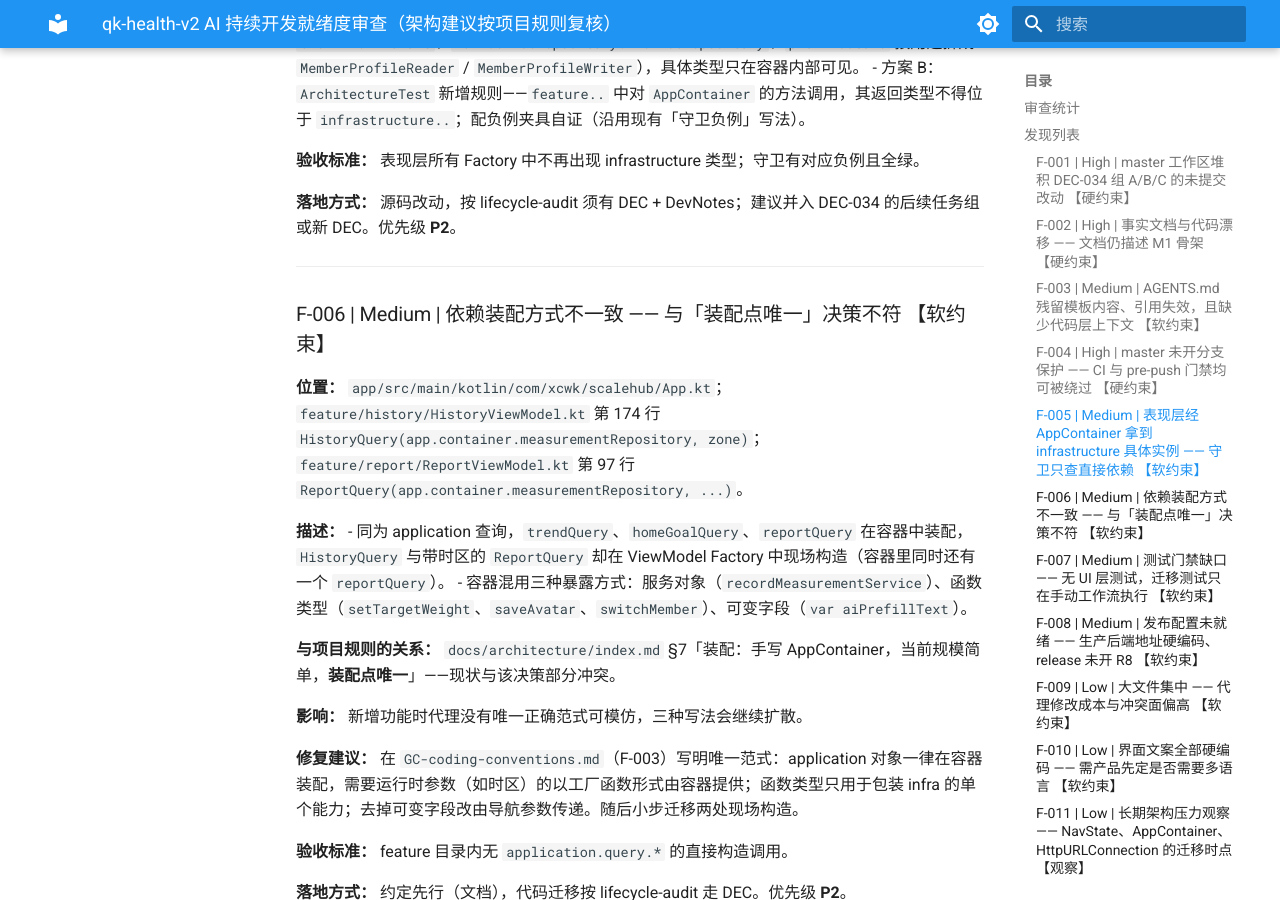
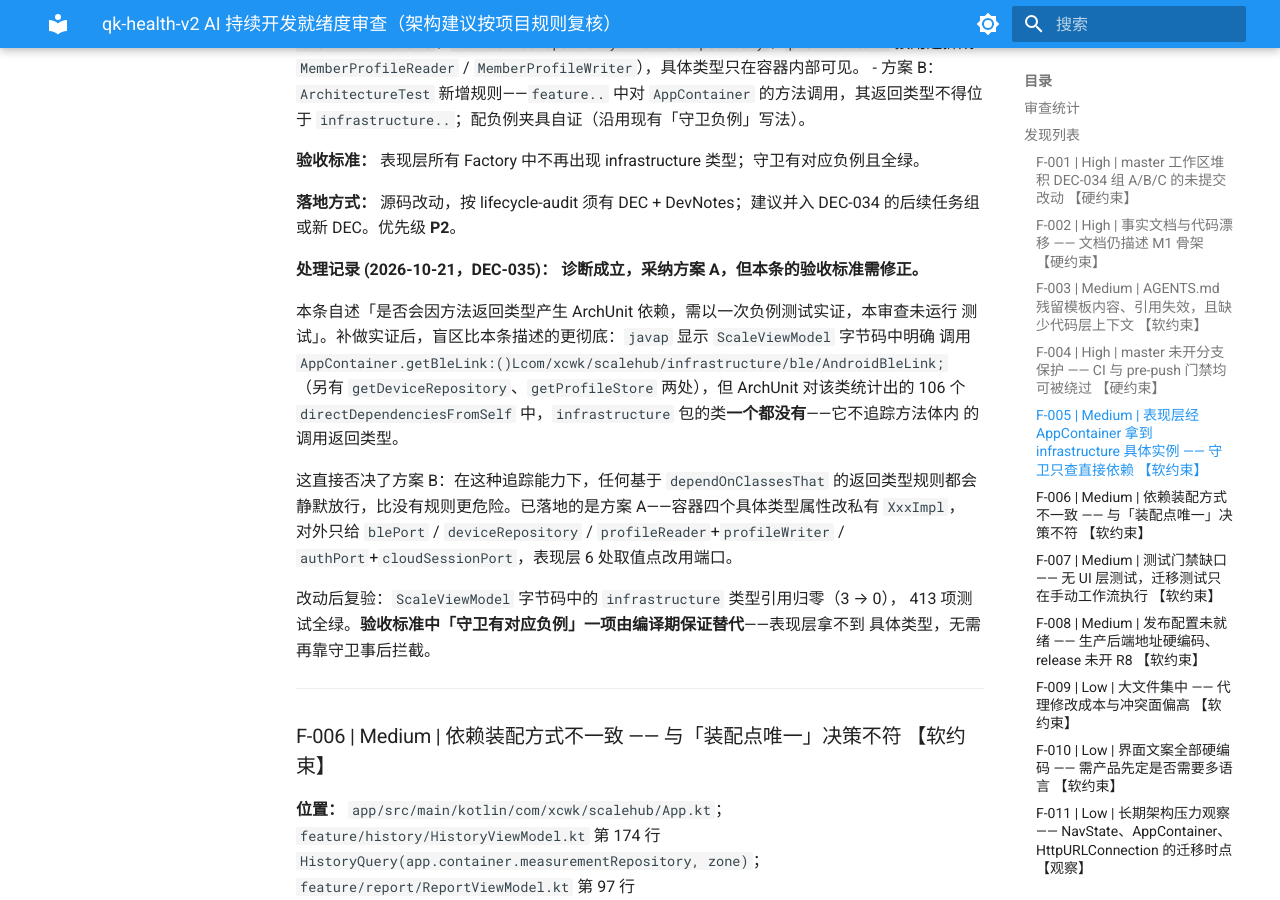
Before and after one commit to zerophix/lightweigh, an MkDocs documentation site: the page built from docs/ai/reviews/20261020_ai-dev-readiness/grokbot__20261020_211733.md, in a window 1280 px wide and 900 px high, scrolled down 5581 px. Built offline with MkDocs 1.6.1 and Material for MkDocs 9.7.7, drawn with Linux system fonts in a browser that asks for light colours.

Commit message:
refactor(app): expose only ports from the app container
Review F-005 said the presentation layer reaches infrastructure
concrete types through the container while the guard stays green, and
that whether ArchUnit sees such a dependency needs a negative test to
confirm. The review never ran that test. It does not, and by a wider
margin than the finding described.

javap on ScaleViewModel shows the bytecode calling
getBleLink:()AndroidBleLink, getDeviceRepository and getProfileStore.
ArchUnit, asked for that class's direct dependencies, returns 106
entries and not one of them lives in infrastructure. It does not track
the return type of a call made inside a method body.

That rules out the second option the finding offered. A rule written
against dependOnClassesThat would sit over the same blind spot and
pass everything, which is worse than having no rule: its presence
would read as coverage.

So the container now keeps its concrete instances private and hands
out only ports: blePort, deviceRepository, profileReader and
profileWriter over one ProfileStore, authPort and cloudSessionPort
over one SessionStore. The four feature factories that fetched
concrete types take the port instead. All of them already declared
port-typed constructor parameters, so only the container moved.

Recheck after the change: infrastructure types referenced by
ScaleViewModel went from three to zero, 413 tests green. The part of
this finding's acceptance criteria that asked for a negative fixture
is now met by the compiler instead.

```diff
--- a/docs/ai/reviews/20261020_ai-dev-readiness/grokbot__20261020_211733.md
+++ b/docs/ai/reviews/20261020_ai-dev-readiness/grokbot__20261020_211733.md
@@ -172,6 +172,24 @@ summary: 面向 AI 持续开发的就绪度审查。先给出架构改进建议
 
 **落地方式：** 源码改动，按 lifecycle-audit 须有 DEC + DevNotes；建议并入 DEC-034 的后续任务组或新 DEC。优先级 **P2**。
 
+**处理记录 (2026-10-21，DEC-035)：**  **诊断成立，采纳方案 A，但本条的验收标准需修正。**
+
+本条自述「是否会因方法返回类型产生 ArchUnit 依赖，需以一次负例测试实证，本审查未运行
+测试」。补做实证后，盲区比本条描述的更彻底：`javap` 显示 `ScaleViewModel` 字节码中明确
+调用 `AppContainer.getBleLink:()Lcom/xcwk/scalehub/infrastructure/ble/AndroidBleLink;`
+（另有 `getDeviceRepository`、`getProfileStore` 两处），但 ArchUnit 对该类统计出的 106 个
+`directDependenciesFromSelf` 中，`infrastructure` 包的类**一个都没有**——它不追踪方法体内
+的调用返回类型。
+
+这直接否决了方案 B：在这种追踪能力下，任何基于 `dependOnClassesThat` 的返回类型规则都会
+静默放行，比没有规则更危险。已落地的是方案 A——容器四个具体类型属性改私有 `XxxImpl`，
+对外只给 `blePort` / `deviceRepository` / `profileReader`+`profileWriter` /
+`authPort`+`cloudSessionPort`，表现层 6 处取值点改用端口。
+
+改动后复验：`ScaleViewModel` 字节码中的 `infrastructure` 类型引用归零（3 → 0），
+413 项测试全绿。**验收标准中「守卫有对应负例」一项由编译期保证替代**——表现层拿不到
+具体类型，无需再靠守卫事后拦截。
+
 ---
 
 ### F-006 | Medium | 依赖装配方式不一致 —— 与「装配点唯一」决策不符 【软约束】
--- a/mkdocs.yml
+++ b/mkdocs.yml
@@ -306,6 +306,7 @@ plugins:
 
 
 
+
 nav:
   - 首页: index.md
 
```
Also changed, not shown: README.md (+1 -0 lines), docs/ai/decisions/DEC-035.md (added, +65 -0 lines), docs/ai/decisions/index.md (+1 -0 lines), docs/ai/lifecycle/04_DevNotes.md (+1 -0 lines), 5 other files.
